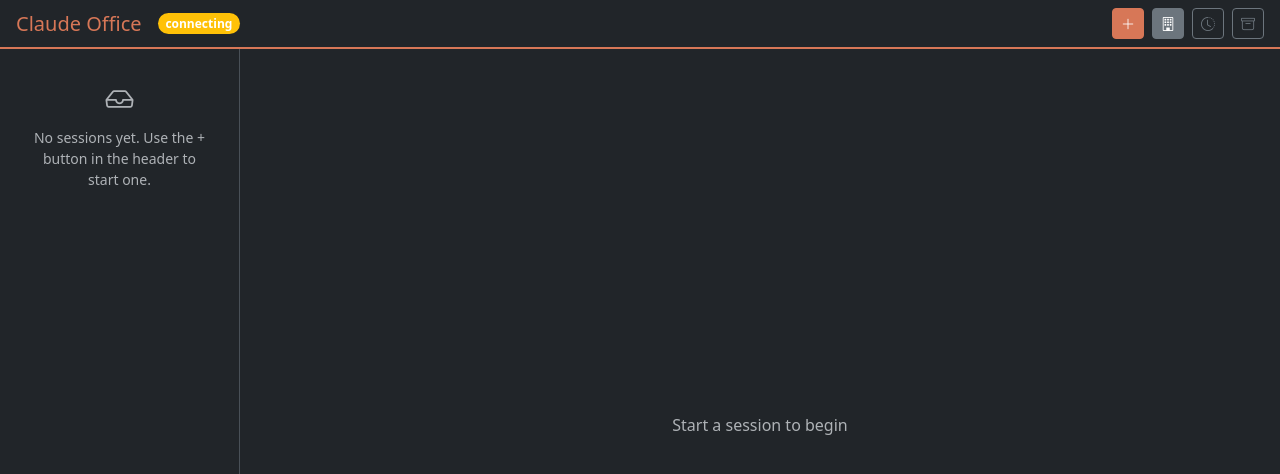
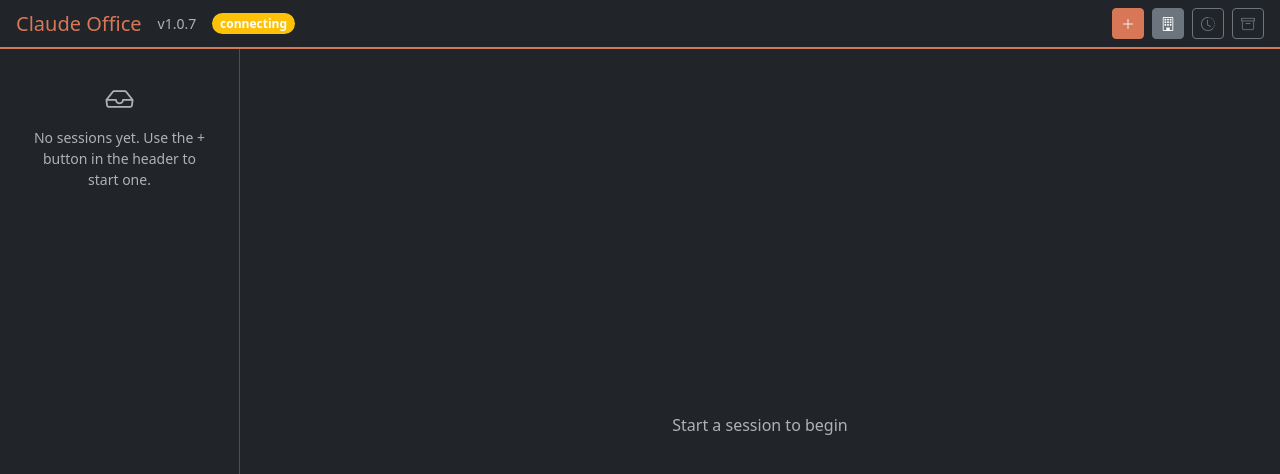
Before and after one commit to ngmthaq/claude-office, a React (Vite) app in the folder apps/web/: page / in a window 1280 px wide. Shown: the top 474 px of the page. Built offline with nearby package versions, Linux system fonts and the light colour scheme; no server answers.

Commit message:
feat: show the app version in the web header
Closes #11

Co-Authored-By: Claude Opus 5.5 <noreply@anthropic.com>

```diff
--- a/apps/web/src/components/templates/AppLayout.tsx
+++ b/apps/web/src/components/templates/AppLayout.tsx
@@ -1,5 +1,6 @@
 import type { CSSProperties, ReactNode } from 'react';
 import { ErrorBoundary } from '@/components/atoms/ErrorBoundary';
+import { APP_VERSION } from '@/configs/app.config';
 
 type AppLayoutProps = {
   connectionBadge: ReactNode;
@@ -33,6 +34,7 @@ export function AppLayout({
     <div className="app">
       <header className="app-header d-flex align-items-center gap-3 px-3 py-2 border-bottom">
         <h1 className="h5 m-0">Claude Office</h1>
+        <span className="small text-body-secondary text-nowrap">v{APP_VERSION}</span>
         {connectionBadge}
         {headerActions}
       </header>
--- /dev/null
+++ b/apps/web/src/configs/app.config.ts
@@ -0,0 +1 @@
+export const APP_VERSION = __APP_VERSION__;
--- /dev/null
+++ b/apps/web/src/vite-env.d.ts
@@ -0,0 +1,3 @@
+/// <reference types="vite/client" />
+
+declare const __APP_VERSION__: string;
--- a/apps/web/vite.config.ts
+++ b/apps/web/vite.config.ts
@@ -1,8 +1,14 @@
+import { readFileSync } from 'node:fs';
 import { fileURLToPath } from 'node:url';
 import react from '@vitejs/plugin-react';
 import { defineConfig } from 'vite';
 
+const { version } = JSON.parse(
+  readFileSync(fileURLToPath(new URL('./package.json', import.meta.url)), 'utf-8'),
+) as { version: string };
+
 export default defineConfig({
+  define: { __APP_VERSION__: JSON.stringify(version) },
   plugins: [react()],
   resolve: {
     alias: {
```
